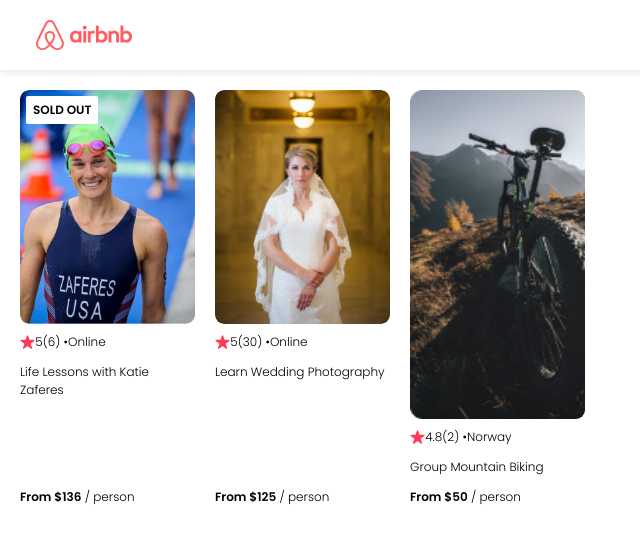
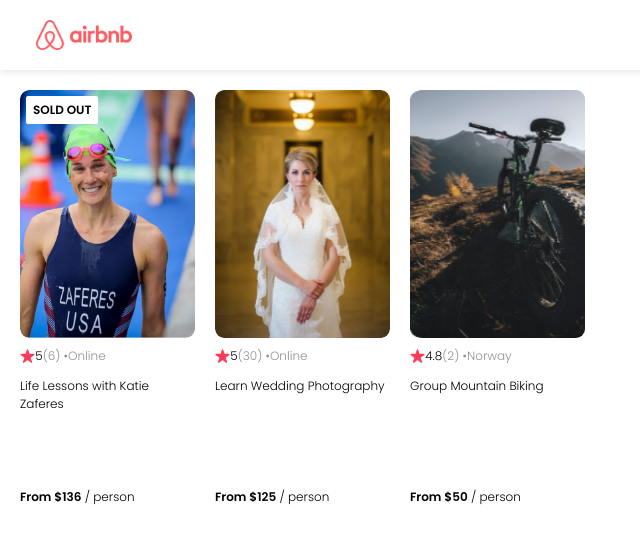
Before and after one commit to Ibanez92/Airbnb_clone_reactjs, a React (Vite) app: page / in a window 1280 px wide. Shown: the top 544 px of the page, without its empty margins (0-640 px from the left). Built offline with nearby package versions, Linux system fonts and the light colour scheme.

Commit message:
formatted css file

```diff
--- a/src/index.css
+++ b/src/index.css
@@ -18,7 +18,7 @@ nav {
     font-weight: bold;
 }
 
-.gray {
+.grey {
     color: #918E9B;
 }
 
@@ -58,19 +58,19 @@ section {
 .card {
     width: 175px;
     font-size: 12px;
-    flex: 0 0 auto;         /* ADD */
-    display: flex;          /* ADD */
-    flex-direction: column; /* ADD */
+    flex: 0 0 auto;
+    display: flex;
+    flex-direction: column;
     position: relative;
 }
 
 .card--image {
+    height: 58%;
     width: 100%;
     border-radius: 9px;
     margin-bottom: 9px;
 }
 
-/* ADD */
 .card--title {
     overflow: hidden;
     text-overflow: ellipsis;
@@ -85,7 +85,6 @@ section {
     height: 14px;
 }
 
-/* ADD */
 .card--price {
     margin-top: auto;
 }
```
